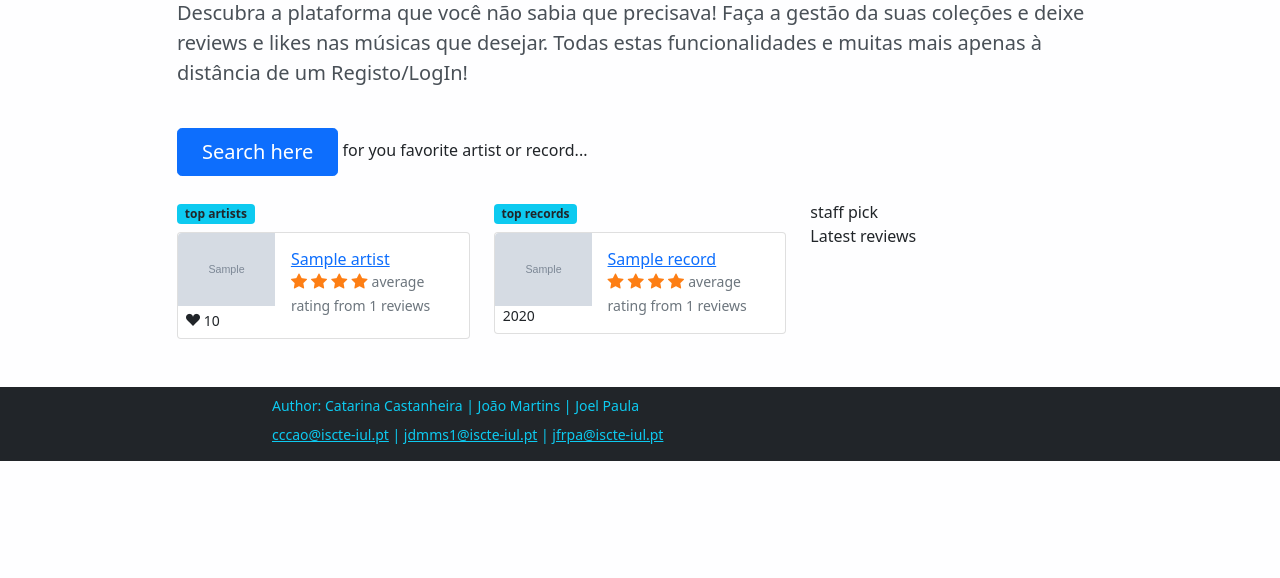
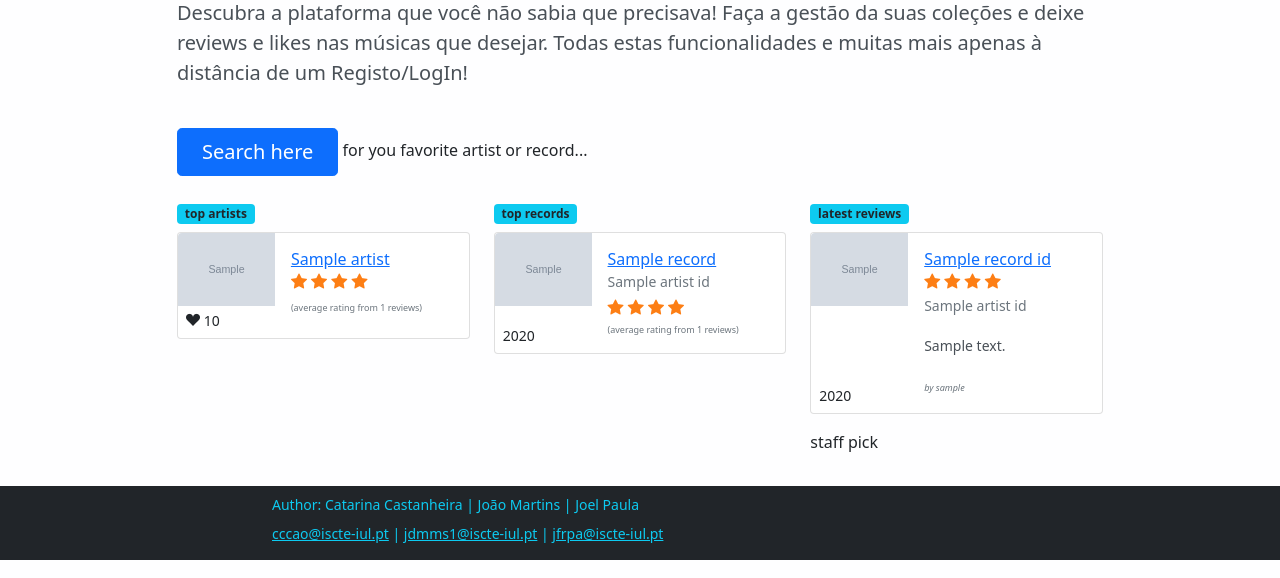
Before and after one commit to joelpaula/IWGD-Projeto, a Django app: template music_website/home/templates/index.html in a window 1280 px wide. Shown: the part 222-800 px from the top of the page. Run offline with Django 3.2, Linux system fonts and the light colour scheme; the template is opened without the code that fills it: most values are stand-ins (such as "Sample title", 1, 10 or a date in 2020); grey boxes marked "Sample" are stand-in pictures; some libraries are stand-ins or nearby versions.

Commit message:
Latest reviews on homepage

```diff
--- a/music_website/home/templates/index.html
+++ b/music_website/home/templates/index.html
@@ -25,8 +25,8 @@
         {% include 'top_records.html'%}
     </div>
     <div class="col-4">
+        {% include 'top_reviews.html'%}
         <div>staff pick</div>
-        <div>Latest reviews</div>
     </div>
 </div>
 
--- a/music_website/home/templates/top_artists.html
+++ b/music_website/home/templates/top_artists.html
@@ -20,7 +20,7 @@
         {% endfor %}
         {% endwith %}
         {% endwith %}
-        {% if  artist.avg_rating %}<small class="text-muted lh-sm">average rating from {{artist.review_count}} reviews</small>{% endif %}
+        {% if  artist.avg_rating %}<br><small class="text-muted lh-sm" style="font-size: xx-small;">(average rating from {{artist.review_count}} reviews)</small>{% endif %}
         </p>
       </div>
     </div>
--- a/music_website/home/templates/top_records.html
+++ b/music_website/home/templates/top_records.html
@@ -11,7 +11,8 @@
           <h6 class="card-title m-0 lh-sm">{{record.title}}</h6>
         </a>
         <small class="card-text card-text position-absolute bottom-0 start-0 translate-middle-y ms-2 lh-sm">{{record.year}}</small>
-        <p class="card-text">
+        <p class="card-text mb-1"><small class="text-muted lh-sm">{{record.artist_id.name}}</small></p>
+        <p class="card-text lh-sm mb-0">
           {% with record.avg_rating|default_if_none:0 as avg_rating %}
           {% with ''|center:avg_rating as range %}
           {% for _ in range %}
@@ -19,7 +20,7 @@
           {% endfor %}
           {% endwith %}
           {% endwith %}
-        {% if record.review_count %}<small class="text-muted lh-sm">average rating from {{record.review_count}} reviews</small>{% endif %}
+          {% if record.review_count %}<br><small class="text-muted fw-light lh-sm" style="font-size: xx-small;">(average rating from {{record.review_count}} reviews)</small>{% endif %}
         </p>
       </div>
     </div>
--- /dev/null
+++ b/music_website/home/templates/top_reviews.html
@@ -0,0 +1,29 @@
+<h2 class="badge bg-info text-dark">latest reviews</h2>
+{% for review in top_reviews %}
+<div class="card mb-3" style="max-width: 340px;">
+  <div class="row g-0">
+    <div class="col-md-4 pb-3">
+      <img src="{{review.record_id.cover_url}}" class="img-fluid rounded-start pb-2" alt="{{review.record.title}}'s cover image">
+    </div>
+    <div class="col-md-8">
+      <div class="card-body">
+        <a class="stretched-link mt-0" href="{% url 'home:record' review.record_id.id %}">
+          <h6 class="card-title m-0 lh-sm">{{review.record_id.title}}</h6>
+        </a>
+        <small class="card-text card-text position-absolute bottom-0 start-0 translate-middle-y ms-2 lh-sm">{{review.record_id.year}}</small>
+        {% with ''|center:review.rating as range %}
+        {% for _ in range %}
+            <i class="bi bi-star-fill" style="color: #fd7e14"></i>
+        {% endfor %}
+        {% endwith %}
+        <p class="card-text"><small class="text-muted lh-sm">{{review.record_id.artist_id.name}}</small></p>
+        <p class="card-text text-truncate overflow-hidden" style="max-height: 3em;">
+          <small class="lh-sm">{{review.review}}</small>
+        </p>
+        <p class="card-text">
+          <small class="text-muted fw-light lh-sm" style="font-size: xx-small;"><em>by {{review.user_id.username}}</em></small></p>
+      </div>
+    </div>
+  </div>
+</div>
+{% endfor %}
--- a/music_website/home/views.py
+++ b/music_website/home/views.py
@@ -39,9 +39,12 @@ def home_index(request):
     top_records = Record.objects.annotate(avg_rating=Avg('rating__rating'), review_count=Count(
         'rating')).order_by('-avg_rating', '-review_count')[:5]
 
+    top_reviews = Rating.objects.order_by('-creation_date')[:3]
+
     context = {
         "top_artists": top_artists,
         "top_records": top_records,
+        "top_reviews": top_reviews
     }
     return render(request, "index.html", context=context)
 
```
Also changed, not shown: music_website/home/models.py (+6 -2 lines), music_website/home/migrations/0002_rating_creation_date.py (added). Lines whose indentation alone changed are shown as unchanged.
